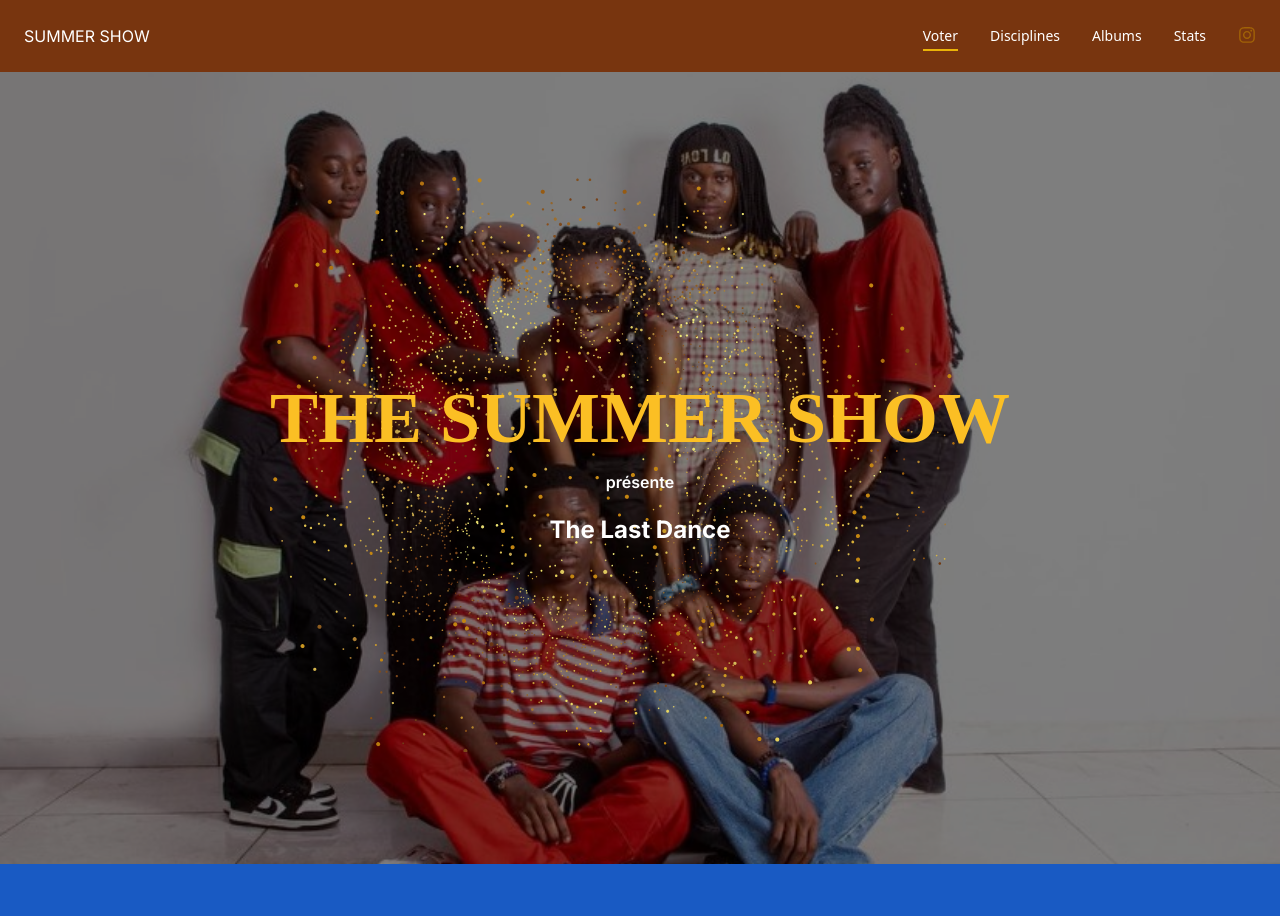
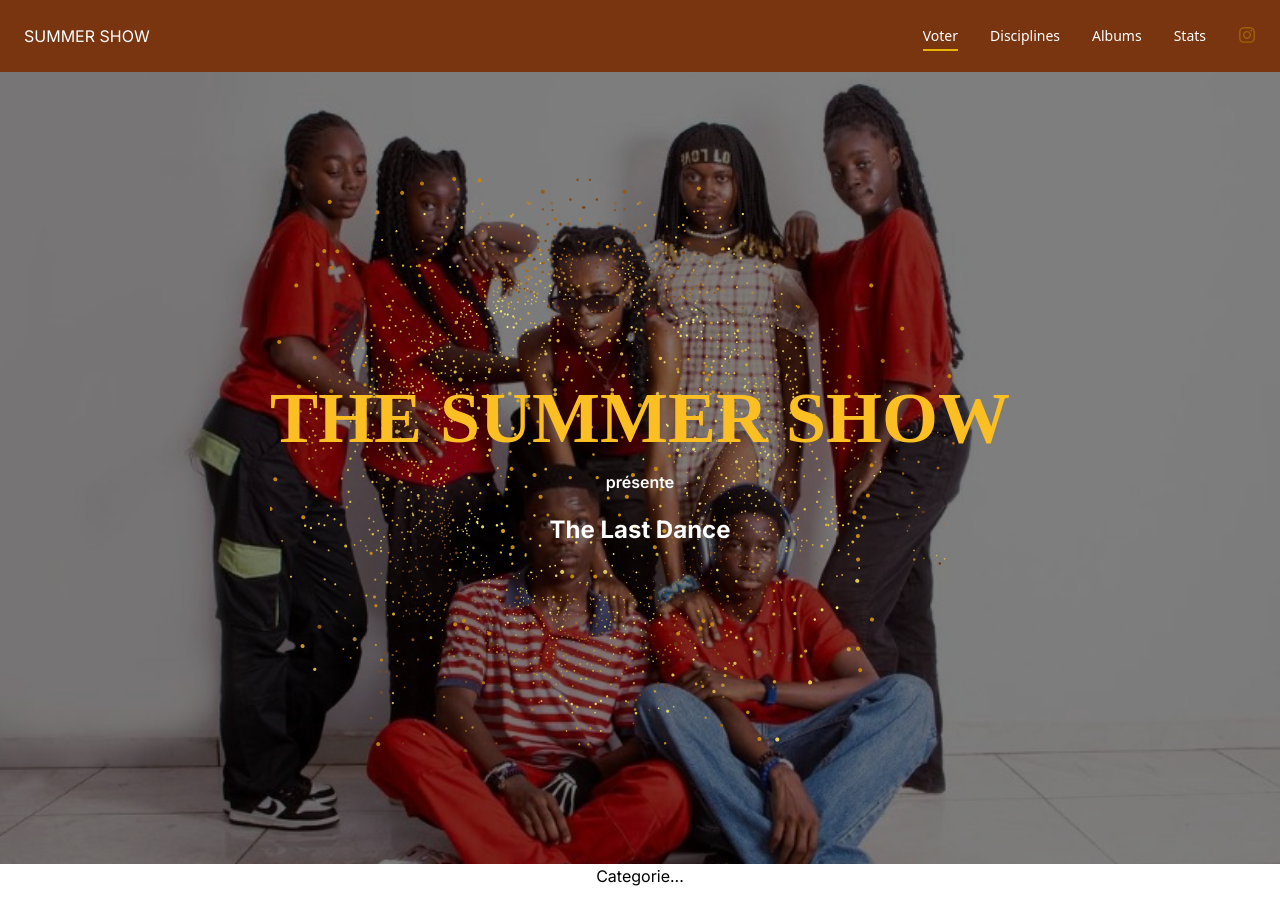
Before and after one commit to acelest/summer-show-frontend, a Next.js app: page / in a window 1280 px wide. Shown: the top 916 px of the page. Built offline with nearby package versions, Linux system fonts and the light colour scheme; a web font is replaced by a local one.

Commit message:
Category section

```diff
--- a/src/app/page.js
+++ b/src/app/page.js
@@ -1,6 +1,7 @@
 // pages/index.js
 
 import Banner from "@/components/Banner";
+import Category from "@/components/CategorySection";
 import Footer from "@/components/Footer";
 import Header from "@/components/Header";
 import "./globals.css";
@@ -14,6 +15,7 @@ export default function Home() {
         <h1 className=" text-blue-50">Welcome to My Next.js App!</h1>
         <p>This is the homepage of my Next.js application.</p>
         <Banner />
+        <Category />
       </div>
       <Footer />
     </div>
--- a/src/components/CategorySection.jsx
+++ b/src/components/CategorySection.jsx
@@ -0,0 +1,12 @@
+"use client"; // Add this line at the top of the file
+
+export default function Category() {
+  return (
+    <div className=" bg-white h-20">
+      <p className=" text-center">Categorie...</p>
+      <p></p>
+      <p></p>
+      <p></p>
+    </div>
+  );
+}
```
